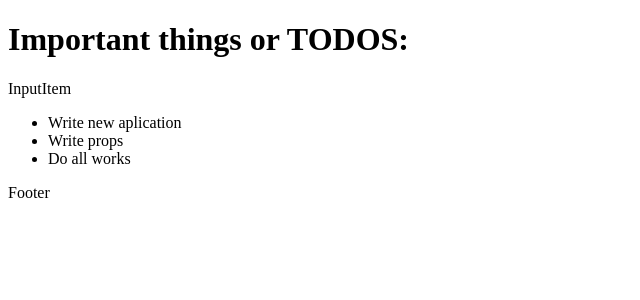
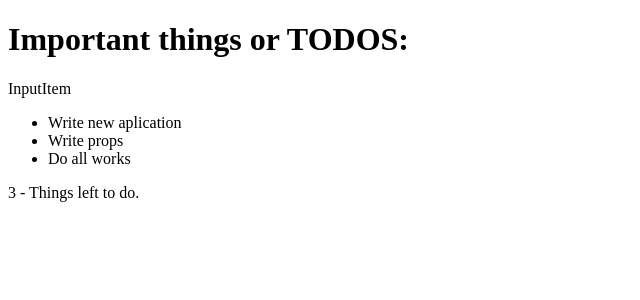
Before and after one commit to WebHeroSchool/ReactProjectLesson, a React (Create React App) app: page / in a window 1280 px wide. Shown: the top 300 px of the page, without its empty margins (0-640 px from the left). Built offline with nearby package versions, Linux system fonts and the light colour scheme.

Commit message:
adding some things for Lesson 19

```diff
--- a/src/components/App/App.js
+++ b/src/components/App/App.js
@@ -9,7 +9,7 @@ import Footer from '../Footer/Footer';
     <h1>Important things or TODOS:</h1>
       <InputItem />
       <ItemList todoItem = {todoItem} />
-      <Footer />
+      <Footer count = {3} />
     </div>);
 
 export default App;
--- a/src/components/Footer/Footer.js
+++ b/src/components/Footer/Footer.js
@@ -1,5 +1,5 @@
 import React from 'react';
 
-  const Footer = () => (<span>Footer</span>);
+  const Footer = ({count}) => (<span>{count} - Things left to do.</span>);
 
   export default Footer;
```
